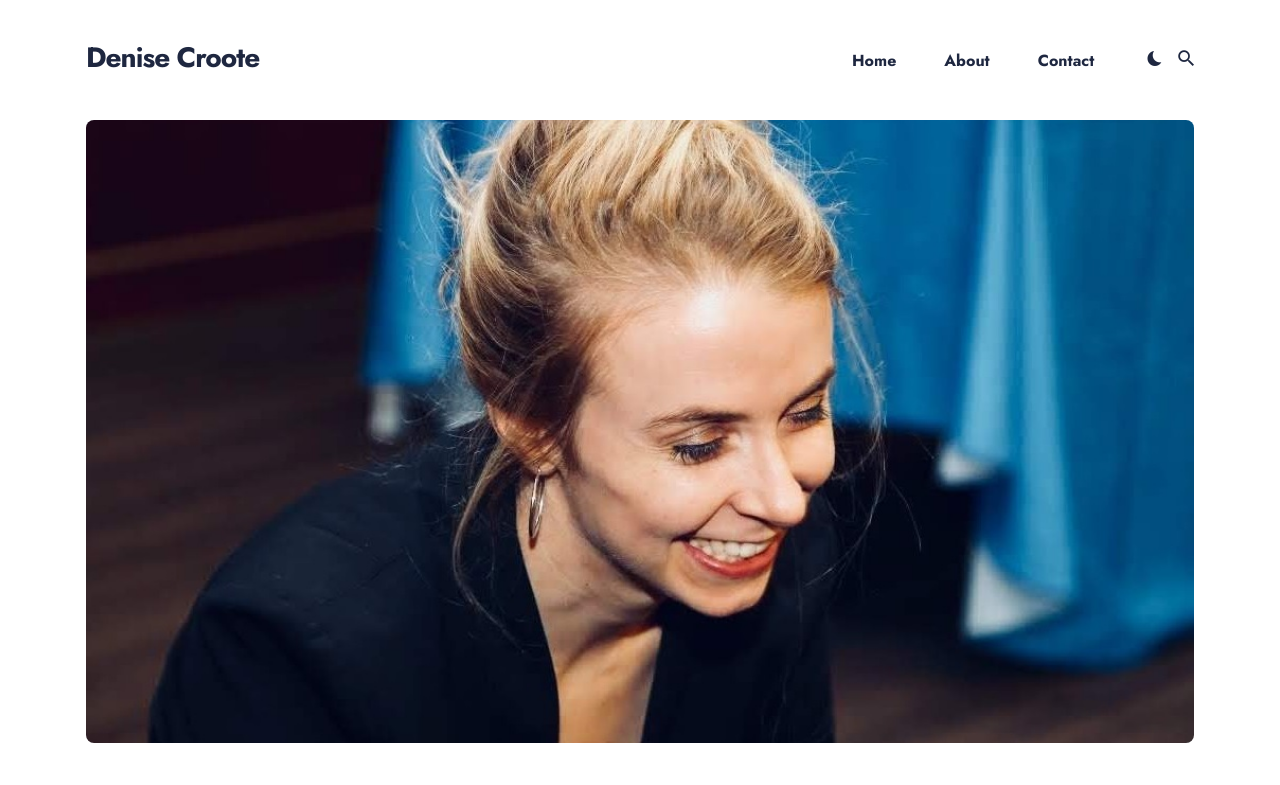
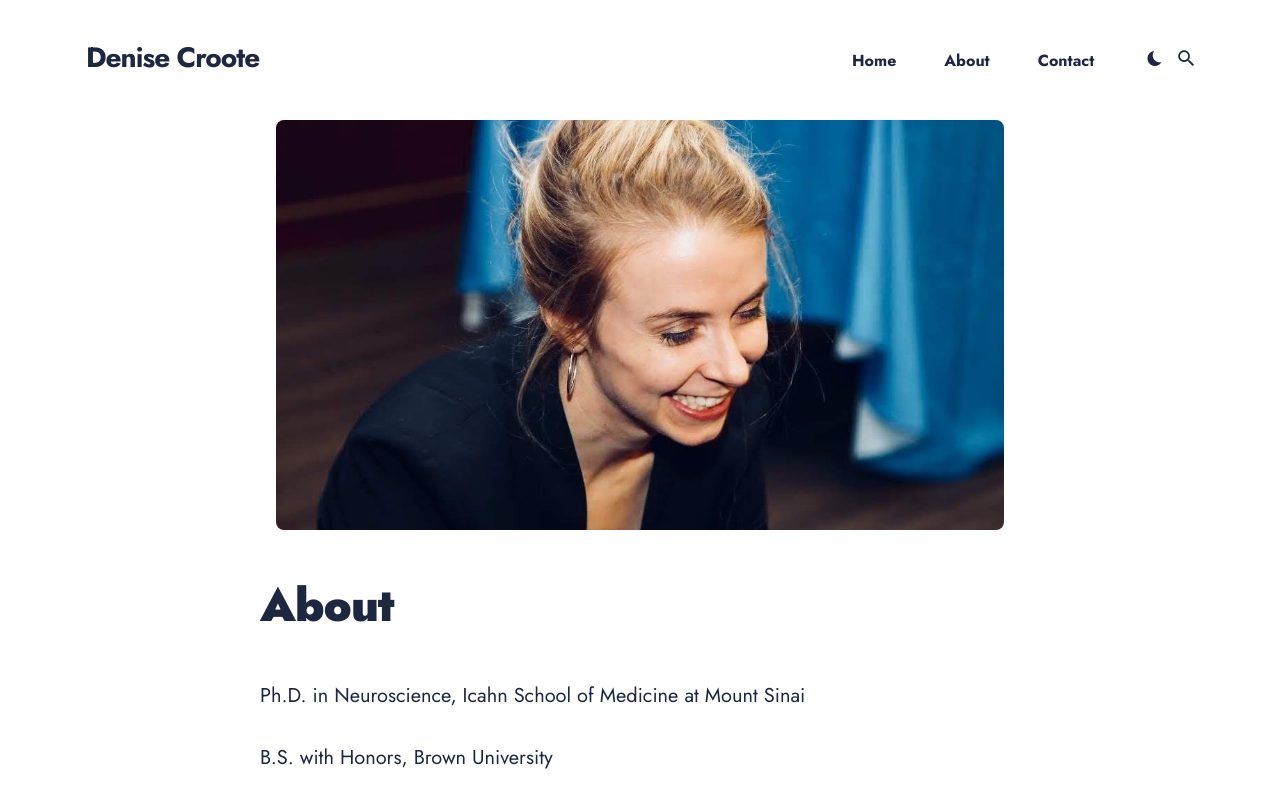
Before and after one commit to Decroote/decroote.github.io, a Jekyll site: the page built from _pages/about.md, in a window 1280 px wide. Shown: the top 785 px of the page. Built offline with Jekyll 4.4.1, drawn with Linux system fonts in a browser that asks for light colours; nearby versions of some CDN libraries; grey boxes are pictures that could not be loaded.

Commit message:
Center About Image

```diff
--- a/_layouts/page.html
+++ b/_layouts/page.html
@@ -4,7 +4,7 @@ layout: default
 
 <div class="page-head">
   <div class="container">
-    <div class="row">
+    <div class="row" style="justify-content: center;">
 
       {% if page.video_embed %}
       <div class="col col-12">
@@ -19,7 +19,7 @@ layout: default
       {% else page.id or page.path contains '_pages' or page.url contains '404' %}
 
       {%if page.image %}
-      <div class="col col-12">
+      <div class="col col-8">
         <div class="page-image">
           <img class="lazy" data-src="{{site.baseurl}}{{page.image}}" alt="{{page.title}}">
         </div>
```
